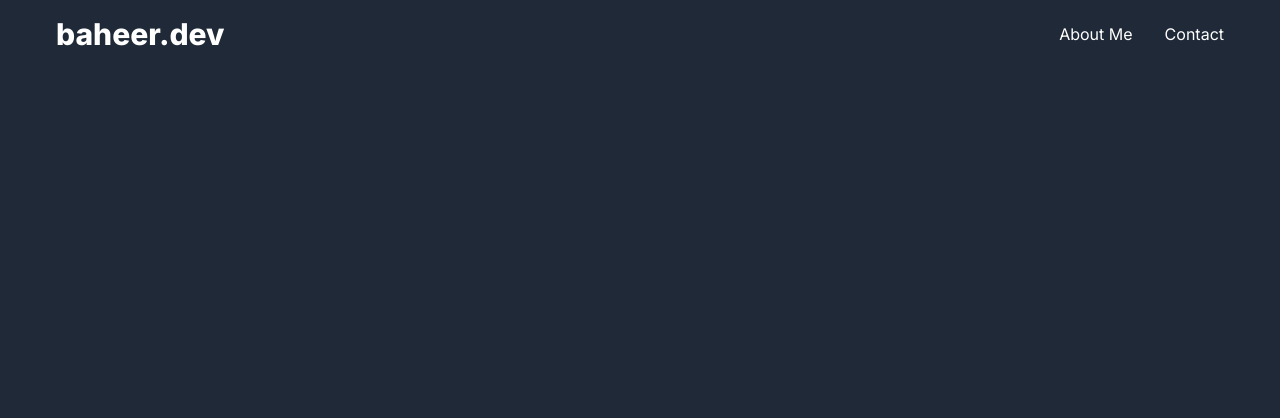
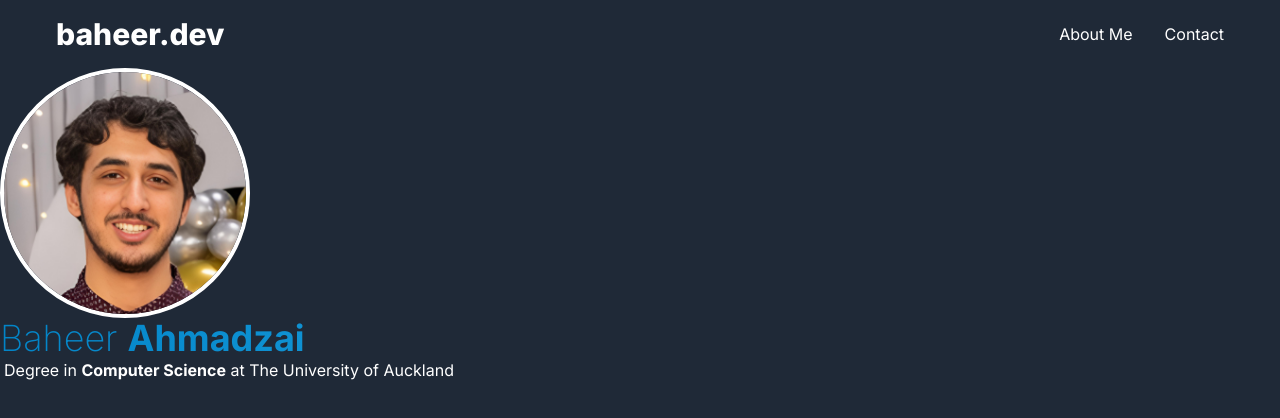
Before and after one commit to abaheer/portfolio, a Next.js app in the folder nextjs-portfolio/: page / in a window 1280 px wide. Shown: the top 418 px of the page. Built offline with nearby package versions, Linux system fonts and the light colour scheme.

Commit message:
add head shot image

```diff
--- a/nextjs-portfolio/src/app/page.js
+++ b/nextjs-portfolio/src/app/page.js
@@ -10,6 +10,22 @@ export default function Home() {
     <main>
       <section className="bg-gray-800 flex flex-col w-screen h-screen font-inter">
         <Navbar/>
+      <div>
+          <img
+            src="headshot-crop.jpg"
+            alt="me"
+            width={250}
+            height={250}
+            className="mr-4 rounded-full border-white border-4"
+          />
+            <h1 className="text-4xl font-extralight bg-gradient-to-r from-sky-600 to-sky-400 text-transparent bg-clip-text">
+              Baheer <span className="font-bold">Ahmadzai</span>
+            </h1>
+            <h3 className="text-l text-white ml-1">
+              Degree in <span className="font-bold">Computer Science</span> at
+              The University of Auckland
+            </h3>
+      </div>
       </section>
     </main>
     </div>
```
